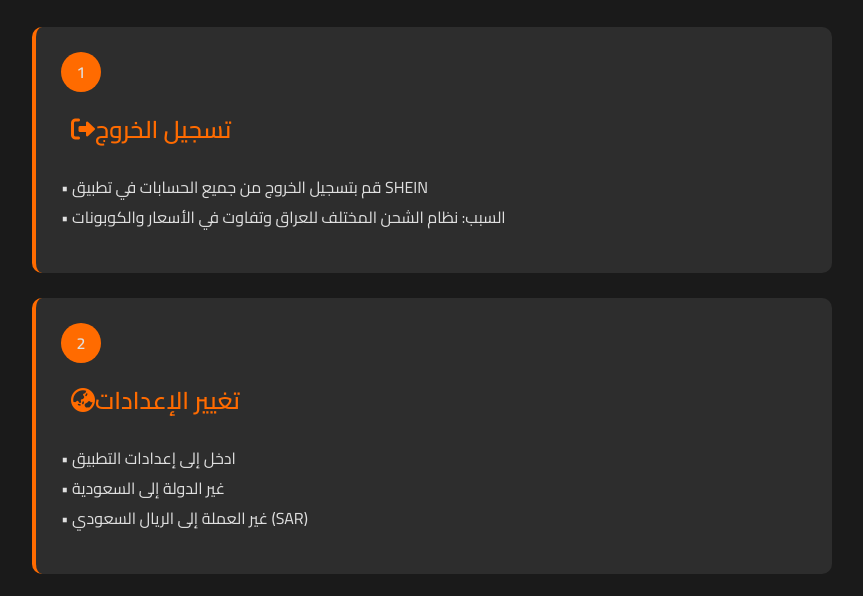
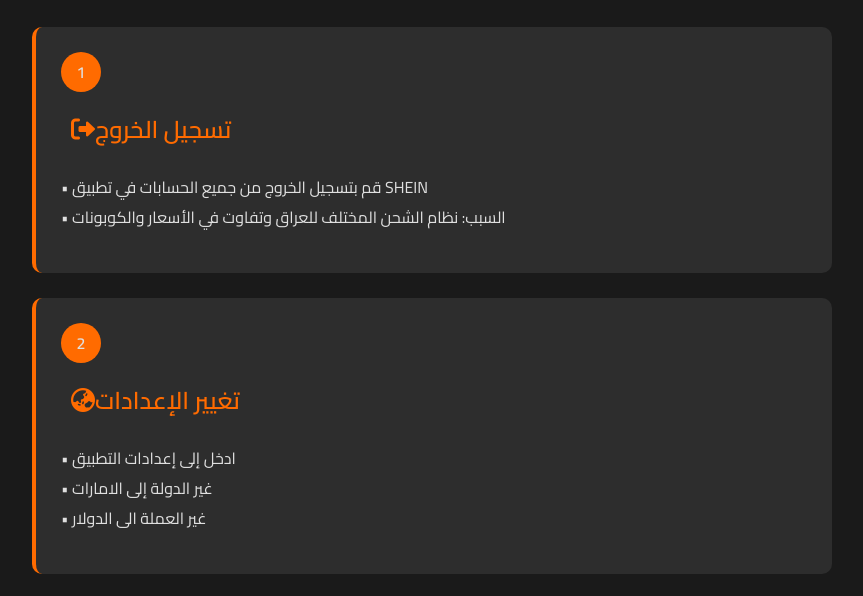
Before and after one commit to shobi7z/qcf, a plain HTML site: page index.html in a window 1280 px wide. Shown: the part 160-756 px from the top of the page, without its empty margins (208-1071 px from the left). Drawn offline with Linux system fonts and the light colour scheme.

Commit message:
Update index.html

```diff
--- a/index.html
+++ b/index.html
@@ -108,8 +108,8 @@
             <div class="step-number">2</div>
             <h2><i class="fas fa-globe-asia icon"></i>تغيير الإعدادات</h2>
             <p>• ادخل إلى إعدادات التطبيق<br>
-            • غير الدولة إلى السعودية<br>
-            • غير العملة إلى الريال السعودي (SAR)</p>
+            • غير الدولة إلى الامارات<br>
+            • غير العملة الى الدولار</p>
         </div>
 
         <div class="step-card">
```
